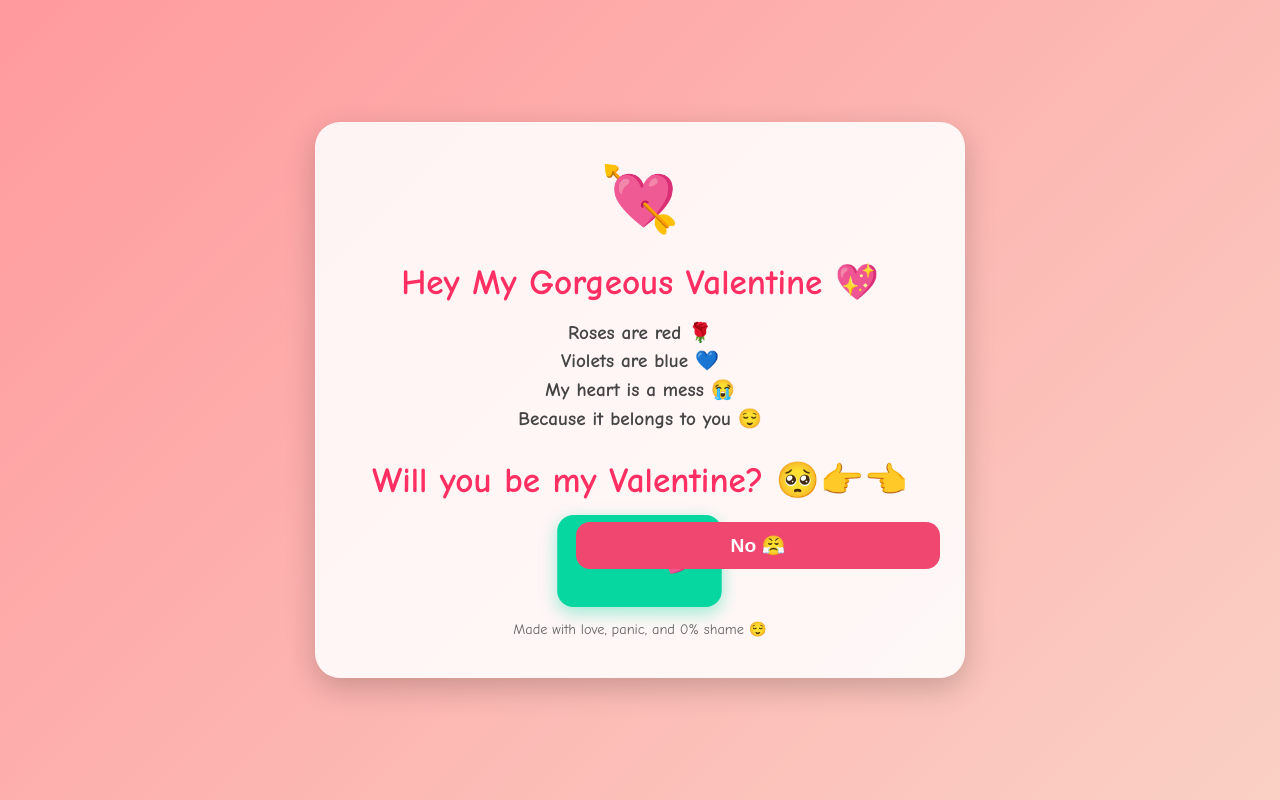
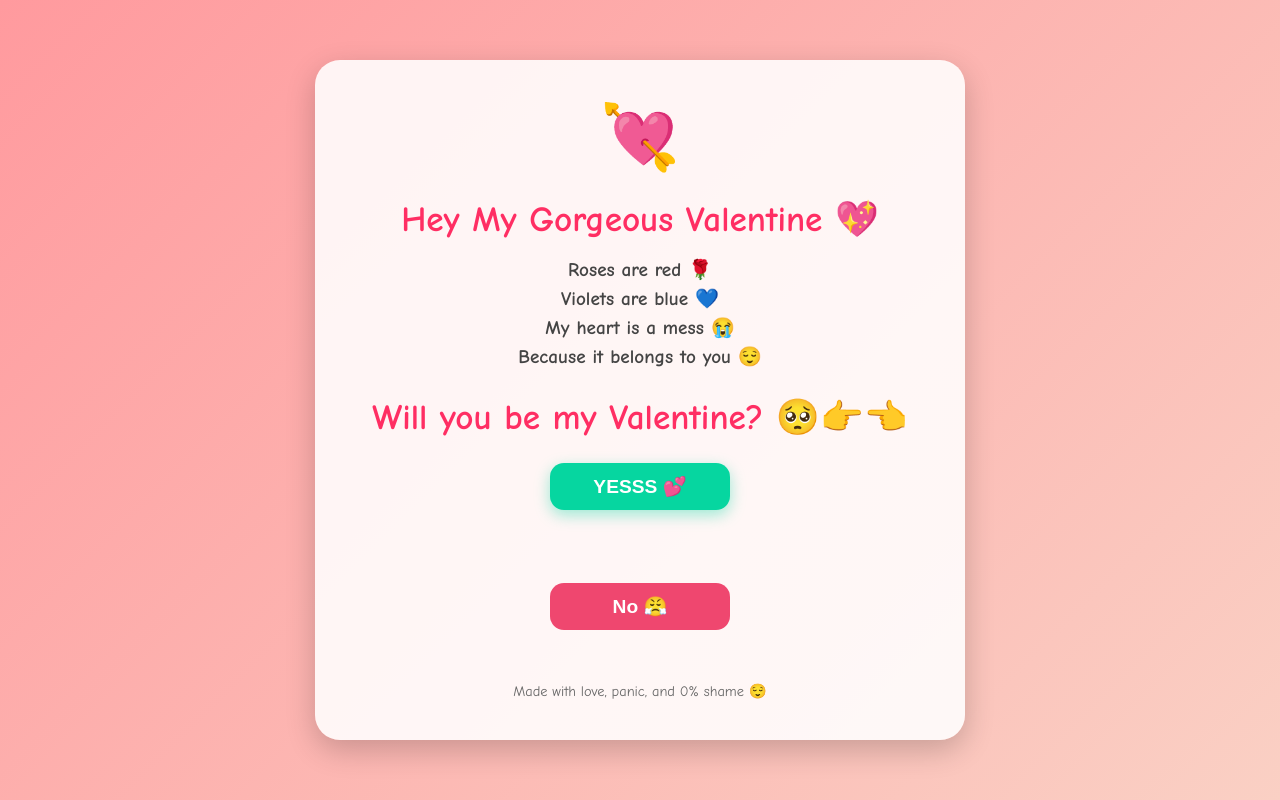
Before and after one commit to shayak1108/Valentine, a plain HTML site: page index.html in a window 1280 px wide. Drawn offline with Linux system fonts and the light colour scheme.

Commit message:
Adjust button layout and positioning in index.html
Yes and no vertically

```diff
--- a/index.html
+++ b/index.html
@@ -55,12 +55,13 @@
 
     /* Buttons area */
     .btn-area {
-      margin-top: 20px;
+      margin-top: 25px;
       display: flex;
-      justify-content: center;
-      gap: 20px;
+      flex-direction: column;
+      align-items: center;
+      gap: 18px;
       position: relative;
-      height: 80px;
+      height: 200px; /* bigger so NO can run away without overlapping */
     }
 
     button {
@@ -71,7 +72,7 @@
       cursor: pointer;
       transition: 0.2s ease;
       font-weight: bold;
-      min-width: 140px;
+      min-width: 180px;
     }
 
     #yesBtn {
@@ -79,13 +80,17 @@
       color: white;
       box-shadow: 0 5px 15px rgba(6, 214, 160, 0.4);
       transform: scale(1);
+      z-index: 2;
     }
 
     #noBtn {
       background: #ef476f;
       color: white;
       position: absolute;
-      right: 0;
+      top: 120px; /* default below YES */
+      left: 50%;
+      transform: translateX(-50%);
+      z-index: 1;
     }
 
     .message {
@@ -166,14 +171,18 @@
     function moveNoButton() {
       const rect = btnArea.getBoundingClientRect();
 
-      // Keep it inside the button area
-      const x = Math.random() * (rect.width - 140);
-      const y = Math.random() * (rect.height - 50);
+      // Keep NO button inside the area
+      const maxX = rect.width - noBtn.offsetWidth;
+      const maxY = rect.height - noBtn.offsetHeight;
+
+      const x = Math.random() * maxX;
+      const y = Math.random() * maxY;
 
       noBtn.style.left = x + "px";
       noBtn.style.top = y + "px";
+      noBtn.style.transform = "none";
 
-      // YES button grows every time she tries to click NO 😈
+      // YES grows each time NO escapes 😈
       yesScale += 0.15;
       yesBtn.style.transform = `scale(${yesScale})`;
     }
@@ -187,7 +196,7 @@
       moveNoButton();
     });
 
-    // Also move if clicked
+    // If clicked somehow
     noBtn.addEventListener("click", moveNoButton);
 
     yesBtn.addEventListener("click", () => {
@@ -215,8 +224,9 @@
       }, 200);
     }
 
-    // Start NO button centered-ish
-    moveNoButton();
+    // Start NO below YES
+    noBtn.style.left = "50%";
+    noBtn.style.top = "120px";
   </script>
 </body>
 </html>
```
